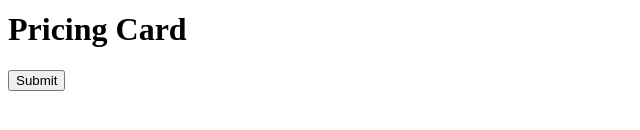
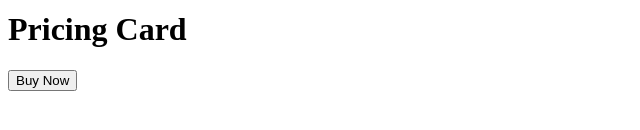
Before and after one commit to acciojob/pricing-card-Mahi0451, a website: page main.html in a window 1280 px wide. Shown: the part 322-452 px from the top of the page, 0-640 px from the left. Drawn offline with Linux system fonts and the light colour scheme.

Commit message:
created a submission

```diff
--- a/main.html
+++ b/main.html
@@ -10,7 +10,7 @@
 	<!-- the entire body must be written by student -->
 	<img src="https://storage.googleapis.com/acciojob-open-file-collections/pricing-card.png">
 	<h1>Pricing Card</h1>
-	<button>Submit</button>
+	<button>Buy Now</button>
     <script type="text/javascript" src="./script.js">
 </script>
 
```
